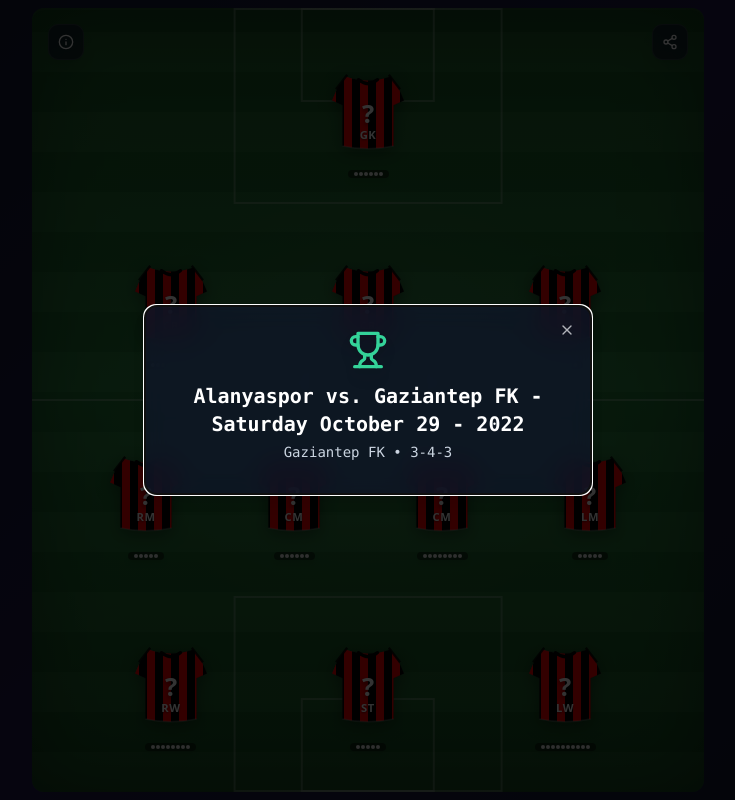
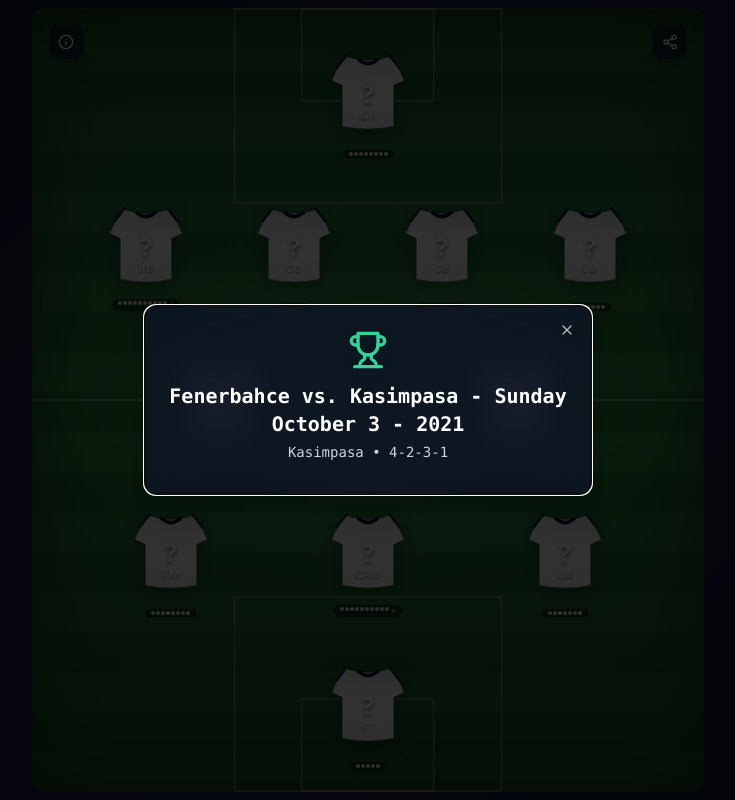
Before and after one commit to otaliptus/missing-eleven-tr, a Next.js app: page / in a window 1280 px wide. Shown: the whole page, without its empty margins (272-1007 px from the left). Built offline with nearby package versions, Linux system fonts and the light colour scheme.

Commit message:
chore: weight daily games toward big 3

```diff
--- a/app/page.tsx
+++ b/app/page.tsx
@@ -11,6 +11,16 @@
   lineup: string[]
   gameId: number
 }
+
+const BIG_THREE = new Set(["Galatasaray", "Fenerbahce", "Besiktas"])
+const EXCLUDED_TEAMS = new Set([
+  "Altay",
+  "Goztepe",
+  "Pendikspor",
+  "Samsunspor",
+  "Umraniyespor",
+  "Yeni Malatyaspor",
+])
 
 function getDailyGameData(csvText: string): GameData {
   const allLines = csvText.trim().split(/\r?\n/)
@@ -30,17 +40,30 @@
     throw new Error("No valid game rows found in games.csv")
   }
 
+  const parsed = dataLines.map((line) => {
+    const parts = line.split(",")
+    const game = parts[0]?.trim() ?? ""
+    const team = parts[1]?.trim() ?? ""
+    const formation = parts[2]?.trim() ?? ""
+    const lineupString = parts.slice(3).join(",").trim()
+    const lineup = lineupString ? lineupString.split(";") : []
+    return { game, team, formation, lineup }
+  })
+
+  const eligible = parsed.filter((row) => !EXCLUDED_TEAMS.has(row.team))
+  if (eligible.length === 0) {
+    throw new Error("No eligible game rows found after filtering teams")
+  }
+
+  const weighted = eligible.flatMap((row) => {
+    const weight = BIG_THREE.has(row.team) ? 3 : 1
+    return Array.from({ length: weight }, () => row)
+  })
+
   // Use UTC day index for deterministic, timezone-safe daily selection
   const utcDayIndex = Math.floor(Date.now() / (1000 * 60 * 60 * 24))
-  const index = utcDayIndex % dataLines.length
-  const gameLine = dataLines[index]
-
-  const parts = gameLine.split(",")
-  const game = parts[0]?.trim() ?? ""
-  const team = parts[1]?.trim() ?? ""
-  const formation = parts[2]?.trim() ?? ""
-  const lineupString = parts.slice(3).join(",").trim()
-  const lineup = lineupString ? lineupString.split(";") : []
+  const index = utcDayIndex % weighted.length
+  const { game, team, formation, lineup } = weighted[index]
 
   return {
     game,
```
